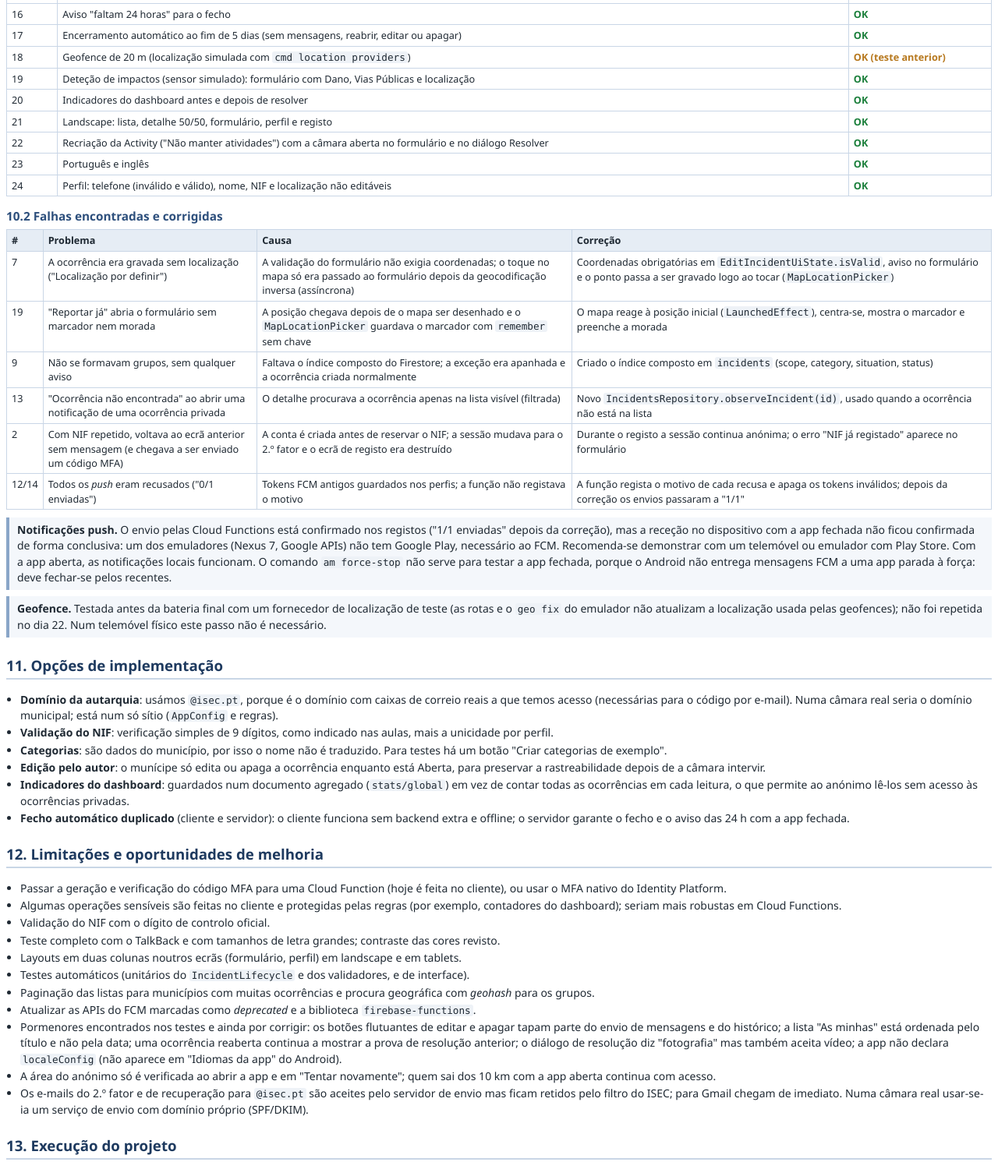
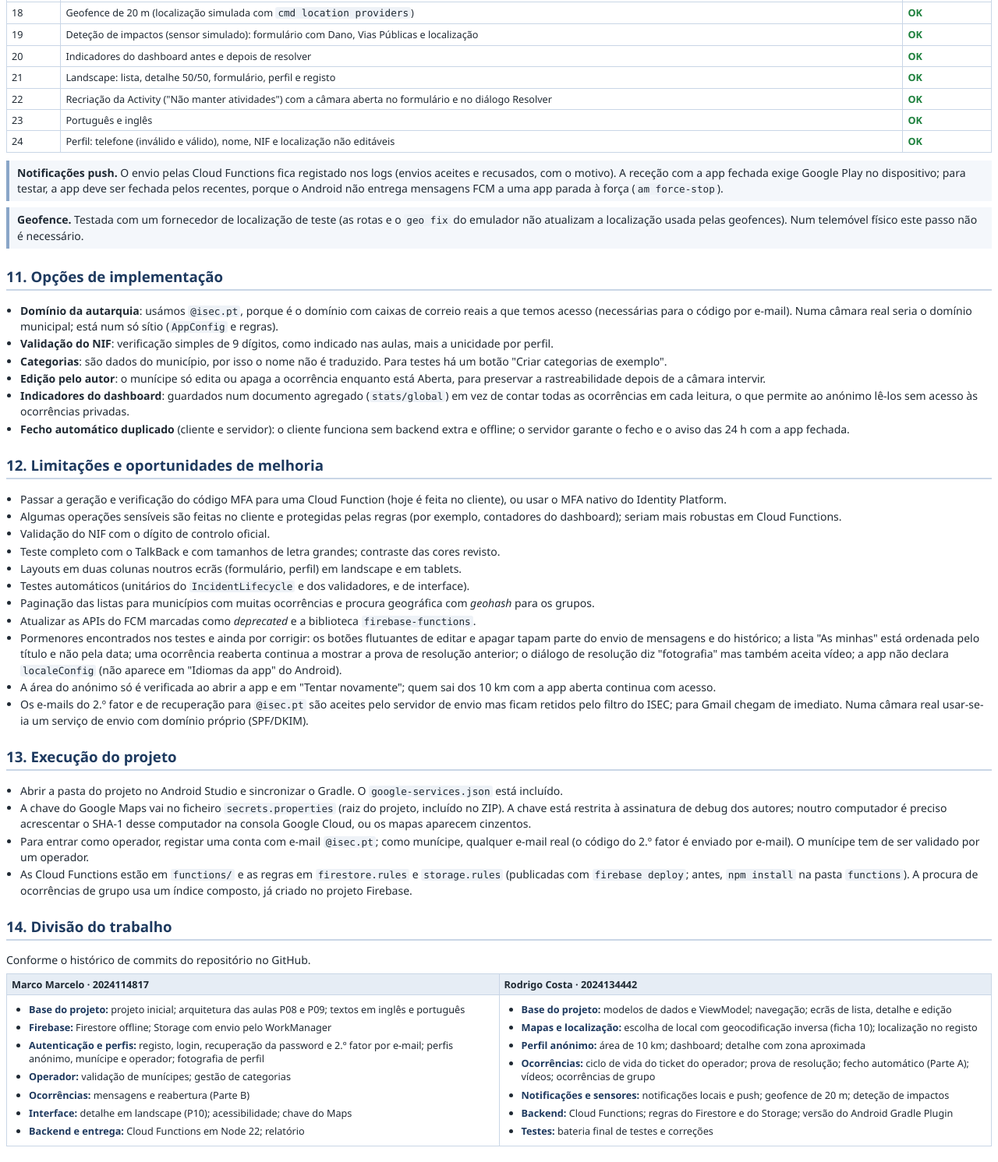
Before and after one commit to rodrigo2024134442/Amov, a plain HTML site: page docs/relatorio/Relatorio_CityFix.html in a window 1280 px wide. Shown: the part 5446-6937 px from the top of the page at 78% size. Drawn offline with Linux system fonts and the light colour scheme.

Commit message:
git commit -m "fix relatorio" git push

```diff
--- a/docs/relatorio/Relatorio_CityFix.html
+++ b/docs/relatorio/Relatorio_CityFix.html
@@ -25,6 +25,7 @@
   .note { background: #f4f7fb; border-left: 4px solid #8aa6c8; padding: 6px 10px; margin: 8px 0; }
   .ok { color: #1b7f3b; font-weight: 600; }
   .part { color: #b7791f; font-weight: 600; }
+table.work td{width:50%;vertical-align:top;padding:10px 12px} table.work th{width:50%} ul.work{margin:0;padding-left:16px} ul.work li{margin:0 0 6px 0;line-height:1.35} ul.work li:last-child{margin-bottom:0} ul.work b{color:#1f3a5f}
 </style>
 </head>
 <body>
@@ -152,8 +153,7 @@
 <div class="fig"><img src="img/dashboard_landscape.png" style="width:88%"><div class="cap">Figura 2. Dashboard em landscape, com a barra de navegação lateral</div></div>
 
 <h2>10. Testes realizados</h2>
-<p>A bateria final (22/11) foi feita em dois emuladores em simultâneo (Medium Phone, Android 16, com Google Play; Nexus 7, API 35, com Google APIs), com dois munícipes e um operador reais. Os testes que encontraram falhas foram repetidos depois da correção.</p>
-<h3>10.1 Resultados</h3>
+<p>A bateria final (22/11) foi feita em dois emuladores em simultâneo (Medium Phone, Android 16, com Google Play; Nexus 7, API 35, com Google APIs), com dois munícipes e um operador reais.</p>
 <table>
   <tr><th>#</th><th>Teste</th><th>Resultado</th></tr>
   <tr><td>1</td><td>Anónimo dentro e fora dos 10 km (dashboard, lista, detalhe com autor oculto e zona aproximada; bloqueio fora da área)</td><td class="ok">OK</td></tr>
@@ -167,12 +167,12 @@
   <tr><td>9</td><td>Ocorrência de grupo com dois munícipes ("Grupo · 2 munícipes")</td><td class="ok">OK</td></tr>
   <tr><td>10</td><td>Ciclo do ticket: pedir dados, resposta, iniciar, resolver com prova em vídeo, histórico com datas</td><td class="ok">OK</td></tr>
   <tr><td>11</td><td>Pedido de esclarecimento do munícipe e resposta do operador</td><td class="ok">OK</td></tr>
-  <tr><td>12/14</td><td>Notificação <i>push</i> com a app em segundo plano e fechada</td><td class="part">Parcial</td></tr>
+  <tr><td>12/14</td><td>Notificação <i>push</i> com a app em segundo plano e fechada</td><td class="ok">OK</td></tr>
   <tr><td>13</td><td>Tocar numa notificação de uma ocorrência privada com o separador "Públicas" ativo</td><td class="ok">OK</td></tr>
   <tr><td>15</td><td>Reabrir (erro sem justificação; justificação no histórico e nas mensagens)</td><td class="ok">OK</td></tr>
   <tr><td>16</td><td>Aviso "faltam 24 horas" para o fecho</td><td class="ok">OK</td></tr>
   <tr><td>17</td><td>Encerramento automático ao fim de 5 dias (sem mensagens, reabrir, editar ou apagar)</td><td class="ok">OK</td></tr>
-  <tr><td>18</td><td>Geofence de 20 m (localização simulada com <code>cmd location providers</code>)</td><td class="part">OK (teste anterior)</td></tr>
+  <tr><td>18</td><td>Geofence de 20 m (localização simulada com <code>cmd location providers</code>)</td><td class="ok">OK</td></tr>
   <tr><td>19</td><td>Deteção de impactos (sensor simulado): formulário com Dano, Vias Públicas e localização</td><td class="ok">OK</td></tr>
   <tr><td>20</td><td>Indicadores do dashboard antes e depois de resolver</td><td class="ok">OK</td></tr>
   <tr><td>21</td><td>Landscape: lista, detalhe 50/50, formulário, perfil e registo</td><td class="ok">OK</td></tr>
@@ -180,18 +180,8 @@
   <tr><td>23</td><td>Português e inglês</td><td class="ok">OK</td></tr>
   <tr><td>24</td><td>Perfil: telefone (inválido e válido), nome, NIF e localização não editáveis</td><td class="ok">OK</td></tr>
 </table>
-<h3>10.2 Falhas encontradas e corrigidas</h3>
-<table>
-  <tr><th>#</th><th>Problema</th><th>Causa</th><th>Correção</th></tr>
-  <tr><td>7</td><td>A ocorrência era gravada sem localização ("Localização por definir")</td><td>A validação do formulário não exigia coordenadas; o toque no mapa só era passado ao formulário depois da geocodificação inversa (assíncrona)</td><td>Coordenadas obrigatórias em <code>EditIncidentUiState.isValid</code>, aviso no formulário e o ponto passa a ser gravado logo ao tocar (<code>MapLocationPicker</code>)</td></tr>
-  <tr><td>19</td><td>"Reportar já" abria o formulário sem marcador nem morada</td><td>A posição chegava depois de o mapa ser desenhado e o <code>MapLocationPicker</code> guardava o marcador com <code>remember</code> sem chave</td><td>O mapa reage à posição inicial (<code>LaunchedEffect</code>), centra-se, mostra o marcador e preenche a morada</td></tr>
-  <tr><td>9</td><td>Não se formavam grupos, sem qualquer aviso</td><td>Faltava o índice composto do Firestore; a exceção era apanhada e a ocorrência criada normalmente</td><td>Criado o índice composto em <code>incidents</code> (scope, category, situation, status)</td></tr>
-  <tr><td>13</td><td>"Ocorrência não encontrada" ao abrir uma notificação de uma ocorrência privada</td><td>O detalhe procurava a ocorrência apenas na lista visível (filtrada)</td><td>Novo <code>IncidentsRepository.observeIncident(id)</code>, usado quando a ocorrência não está na lista</td></tr>
-  <tr><td>2</td><td>Com NIF repetido, voltava ao ecrã anterior sem mensagem (e chegava a ser enviado um código MFA)</td><td>A conta é criada antes de reservar o NIF; a sessão mudava para o 2.º fator e o ecrã de registo era destruído</td><td>Durante o registo a sessão continua anónima; o erro "NIF já registado" aparece no formulário</td></tr>
-  <tr><td>12/14</td><td>Todos os <i>push</i> eram recusados ("0/1 enviadas")</td><td>Tokens FCM antigos guardados nos perfis; a função não registava o motivo</td><td>A função regista o motivo de cada recusa e apaga os tokens inválidos; depois da correção os envios passaram a "1/1"</td></tr>
-</table>
-<div class="note"><b>Notificações push.</b> O envio pelas Cloud Functions está confirmado nos registos ("1/1 enviadas" depois da correção), mas a receção no dispositivo com a app fechada não ficou confirmada de forma conclusiva: um dos emuladores (Nexus 7, Google APIs) não tem Google Play, necessário ao FCM. Recomenda-se demonstrar com um telemóvel ou emulador com Play Store. Com a app aberta, as notificações locais funcionam. O comando <code>am force-stop</code> não serve para testar a app fechada, porque o Android não entrega mensagens FCM a uma app parada à força: deve fechar-se pelos recentes.</div>
-<div class="note"><b>Geofence.</b> Testada antes da bateria final com um fornecedor de localização de teste (as rotas e o <code>geo fix</code> do emulador não atualizam a localização usada pelas geofences); não foi repetida no dia 22. Num telemóvel físico este passo não é necessário.</div>
+<div class="note"><b>Notificações push.</b> O envio pelas Cloud Functions fica registado nos logs (envios aceites e recusados, com o motivo). A receção com a app fechada exige Google Play no dispositivo; para testar, a app deve ser fechada pelos recentes, porque o Android não entrega mensagens FCM a uma app parada à força (<code>am force-stop</code>).</div>
+<div class="note"><b>Geofence.</b> Testada com um fornecedor de localização de teste (as rotas e o <code>geo fix</code> do emulador não atualizam a localização usada pelas geofences). Num telemóvel físico este passo não é necessário.</div>
 
 <h2>11. Opções de implementação</h2>
 <ul>
@@ -227,11 +217,12 @@
 </ul>
 
 <h2>14. Divisão do trabalho</h2>
-<table>
-  <tr><th>Marco (2024114817)</th><th>Rodrigo Costa (2024134442)</th></tr>
+<p>Conforme o histórico de commits do repositório no GitHub.</p>
+<table class="work">
+  <tr><th>Marco Marcelo · 2024114817</th><th>Rodrigo Costa · 2024134442</th></tr>
   <tr>
-    <td>Adaptação da arquitetura das aulas P08 e P09; integração com o Firebase (Firestore offline, Storage, WorkManager); autenticação, perfis, MFA, validação de munícipes e categorias; mensagens e reabertura; chave do Maps; publicação das Cloud Functions e regras; testes</td>
-    <td>Modelo inicial e navegação; mapas (ficha 10); perfil anónimo e dashboard; ciclo de vida do ticket do operador e prova de resolução; fecho automático; vídeos; ocorrências de grupo; deteção de impactos; notificações locais e push; geofence; Cloud Functions e regras; bateria final de testes e correções (localização obrigatória, grupos, notificação → detalhe, NIF repetido, envio de <i>push</i>)</td>
+    <td><ul class="work"><li><b>Base do projeto:</b> projeto inicial; arquitetura das aulas P08 e P09; textos em inglês e português</li><li><b>Firebase:</b> Firestore offline; Storage com envio pelo WorkManager</li><li><b>Autenticação e perfis:</b> registo, login, recuperação da password e 2.º fator por e-mail; perfis anónimo, munícipe e operador; fotografia de perfil</li><li><b>Operador:</b> validação de munícipes; gestão de categorias</li><li><b>Ocorrências:</b> mensagens e reabertura (Parte B)</li><li><b>Interface:</b> detalhe em landscape (P10); acessibilidade; chave do Maps</li><li><b>Backend e entrega:</b> Cloud Functions em Node 22; relatório</li></ul></td>
+    <td><ul class="work"><li><b>Base do projeto:</b> modelos de dados e ViewModel; navegação; ecrãs de lista, detalhe e edição</li><li><b>Mapas e localização:</b> escolha de local com geocodificação inversa (ficha 10); localização no registo</li><li><b>Perfil anónimo:</b> área de 10 km; dashboard; detalhe com zona aproximada</li><li><b>Ocorrências:</b> ciclo de vida do ticket do operador; prova de resolução; fecho automático (Parte A); vídeos; ocorrências de grupo</li><li><b>Notificações e sensores:</b> notificações locais e push; geofence de 20 m; deteção de impactos</li><li><b>Backend:</b> Cloud Functions; regras do Firestore e do Storage; versão do Android Gradle Plugin</li><li><b>Testes:</b> bateria final de testes e correções</li></ul></td>
   </tr>
 </table>
 
```
Also changed, not shown: 1 other file.
